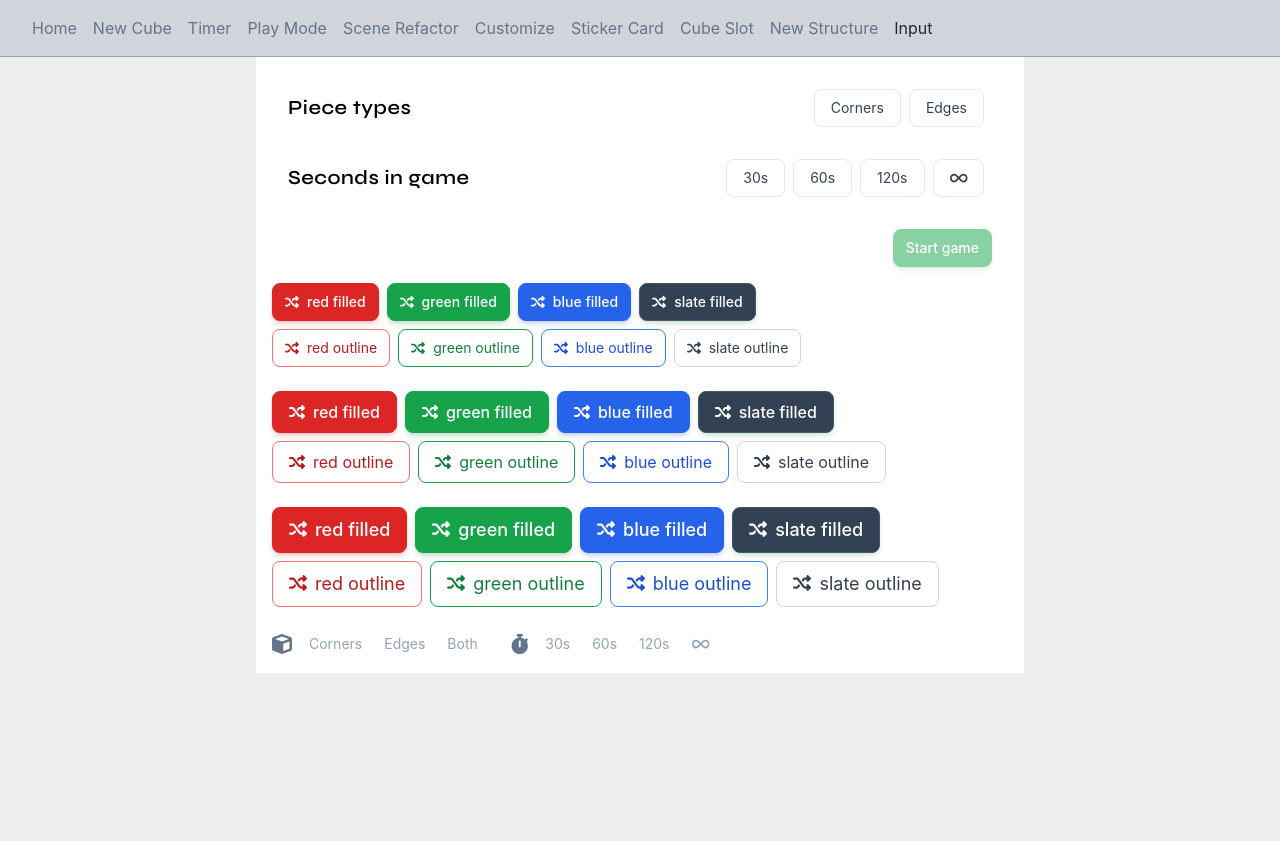
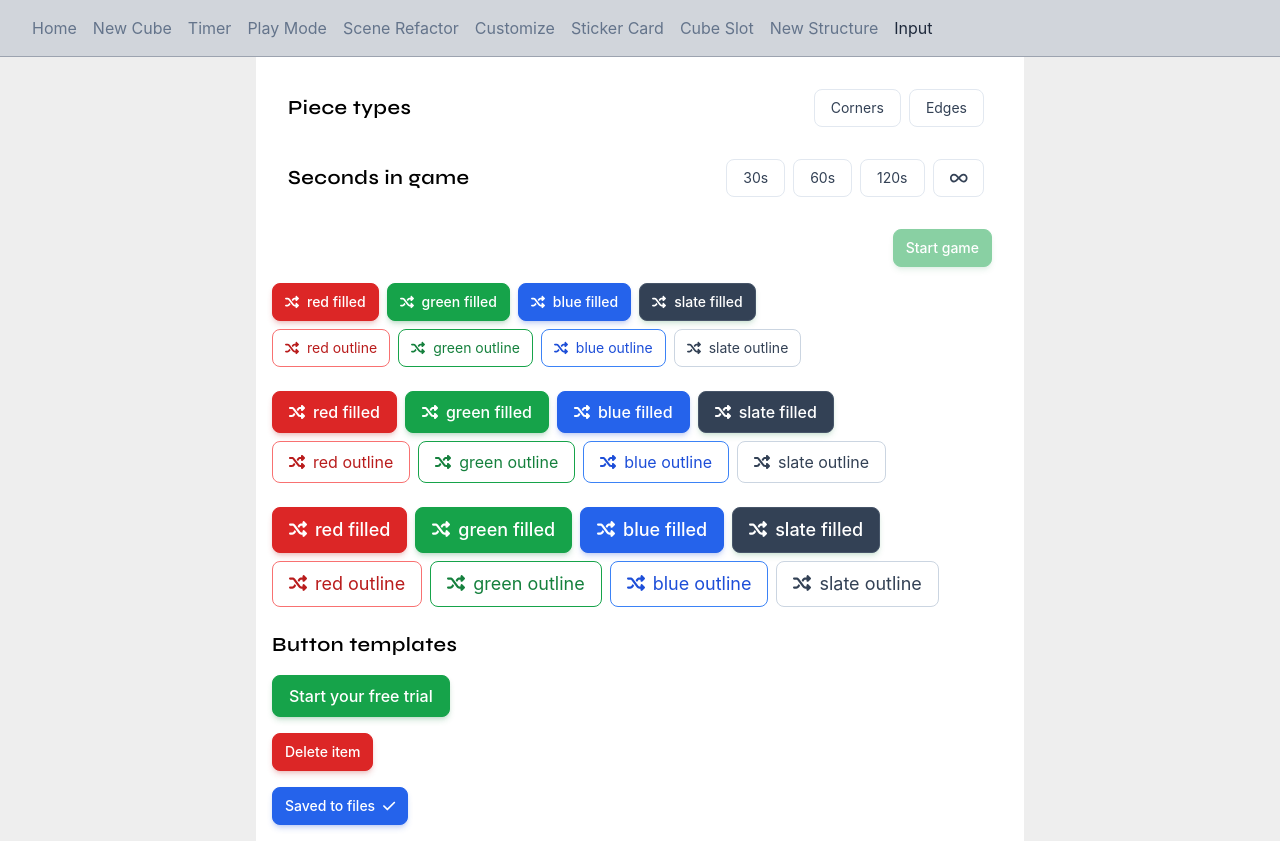
Before and after one commit to McHeisenburglar/rubiks-cube-3d-vite, a React (Vite) app: page /rubiks-cube-3d-vite/input-elements in a window 1280 px wide. Before the commit the page ends 800 px from the top, so only its background shows below. Built offline with nearby package versions, Linux system fonts and the light colour scheme.

Commit message:
Add ButtonTemplates. Might be going too far. This shit is fun.

```diff
--- a/src/components/input/ButtonGrid.tsx
+++ b/src/components/input/ButtonGrid.tsx
@@ -1,11 +1,11 @@
 import { faShuffle } from "@fortawesome/free-solid-svg-icons";
 import React from "react";
-import { NewButton } from "../play-mode/NewButton";
+import { Button } from "../play-mode/Button";
 
 export const ButtonGrid = () => {
-    type sizeProp = Parameters<typeof NewButton>[0]["size"];
-    type colorProp = Parameters<typeof NewButton>[0]["color"];
-    type styleProp = Parameters<typeof NewButton>[0]["style"];
+    type sizeProp = Parameters<typeof Button>[0]["size"];
+    type colorProp = Parameters<typeof Button>[0]["color"];
+    type styleProp = Parameters<typeof Button>[0]["style"];
     return (
         <>
             {(["sm", "md", "lg"] as sizeProp[]).map((size) => {
@@ -23,7 +23,7 @@ export const ButtonGrid = () => {
                                         ] as colorProp[]
                                     ).map((color) => {
                                         return (
-                                            <NewButton
+                                            <Button
                                                 onClick={() => {}}
                                                 color={color}
                                                 size={size}
@@ -31,7 +31,7 @@ export const ButtonGrid = () => {
                                                 style={style}
                                             >
                                                 {color} {style}
-                                            </NewButton>
+                                            </Button>
                                         );
                                     })}
                                 </div>
--- a/src/components/input/InputPage.tsx
+++ b/src/components/input/InputPage.tsx
@@ -1,7 +1,7 @@
 import { FontAwesomeIcon } from "@fortawesome/react-fontawesome";
 import { faInfinity } from "@fortawesome/free-solid-svg-icons";
 import { useState } from "react";
-import { NewButton } from "../play-mode/NewButton";
+import { Button } from "../play-mode/Button";
 import { ButtonGrid } from "./ButtonGrid";
 import { RadioOption, SwitchList } from "./SwitchList";
 import { GameOptionButtons } from "../play-mode/GameOptionButtons";
@@ -59,7 +59,6 @@ const Main = () => {
     ];
 
     return (
-        <>
         <div className="m-auto max-w-3xl bg-white p-4">
             <div className="flex items-center justify-between p-4">
                 <h3 className="wide text-xl">Piece types</h3>
@@ -82,24 +81,29 @@ const Main = () => {
                 </div>
             </div>
             <div className="flex justify-end p-4">
-                    <NewButton
-                        disabled={
-                            !gameOptions.pieceType || !gameOptions.seconds
-                        }
+                <Button
+                    disabled={!gameOptions.pieceType || !gameOptions.seconds}
                     onClick={() => {}}
                     style={"filled"}
                     color={"green"}
                 >
                     Start game
-                    </NewButton>
+                </Button>
             </div>
             <ButtonGrid />
-                <GameOptionButtons
+            {/* <GameOptionButtons
                 gameOptions={gameOptions}
                 setGameOptions={setGameOptions}
-                />
+            /> */}
+            <div>
+                <h3 className="wide mb-4 text-xl">Button templates</h3>
+                <ul className="flex flex-col items-start gap-4">
+                    <Button.Success>Start your free trial</Button.Success>
+                    <Button.Danger>Delete item</Button.Danger>
+                    <Button.Confirm>Saved to files</Button.Confirm>
+                </ul>
             </div>
-        </>
+        </div>
     );
 };
 
--- a/src/components/new/CubeRotationWrapper.tsx
+++ b/src/components/new/CubeRotationWrapper.tsx
@@ -73,14 +73,13 @@ const CubeRotationController: React.FC<IProps> = ({
         previousX.current = e.clientX;
         previousY.current = e.clientY;
 
+        // to toggle 'smooth' class
         setIsDragging(true);
     };
 
     const onMouseMove = (e: React.MouseEvent<HTMLDivElement>) => {
         if (disabled) return;
         if (isDraggingRef.current) {
-            // to toggle 'smooth' class
-
             // Get difference from previous frame
             const diffX = e.clientX - previousX!.current!;
             const diffY = e.clientY - previousY!.current!;
--- a/src/components/play-mode/NewButton.tsx
+++ b/src/components/play-mode/Button.tsx
@@ -1,8 +1,16 @@
 import React from "react";
-import { IconDefinition } from "@fortawesome/free-solid-svg-icons";
+import { IconDefinition, faCheck } from "@fortawesome/free-solid-svg-icons";
 import { FontAwesomeIcon } from "@fortawesome/react-fontawesome";
 
-export interface NewButtonProps {
+type ButtonType = React.FC<ButtonProps>;
+type ButtonTemplates = {
+    Success: ButtonType;
+    Danger: ButtonType;
+    Confirm: ButtonType;
+};
+type ButtonBase = ButtonType & ButtonTemplates;
+
+export interface ButtonProps {
     children?: ChildElement;
     disabled?: boolean;
     icon?: IconDefinition;
@@ -11,10 +19,10 @@ export interface NewButtonProps {
     style?: "filled" | "outline" | "ghost";
     size?: "sm" | "md" | "lg";
     className?: CSSClass;
-    onClick: () => void;
+    onClick?: () => void;
 }
 
-export const NewButton: React.FC<NewButtonProps> = ({
+const Button: ButtonBase = ({
     children = "",
     icon,
     disabled = false,
@@ -23,7 +31,7 @@ export const NewButton: React.FC<NewButtonProps> = ({
     style = "outline",
     size = "sm",
     className = "",
-    onClick,
+    onClick = () => {},
 }) => {
     const handleClick = (e: React.MouseEvent) => {
         (e.currentTarget as HTMLButtonElement).blur();
@@ -81,3 +89,38 @@ export const NewButton: React.FC<NewButtonProps> = ({
         </button>
     );
 };
+
+Button.Success = (props) => {
+    const myProps: ButtonProps = {
+        ...props,
+        style: "filled",
+        color: "green",
+        size: "md",
+    };
+
+    return <Button {...myProps} />;
+};
+
+Button.Danger = (props) => {
+    const myProps: ButtonProps = {
+        ...props,
+        style: "filled",
+        color: "red",
+    };
+
+    return <Button {...myProps} />;
+};
+
+Button.Confirm = (props) => {
+    const myProps: ButtonProps = {
+        ...props,
+        style: "filled",
+        color: "blue",
+        icon: faCheck,
+        iconPlacement: "right",
+    };
+
+    return <Button {...myProps} />;
+};
+
+export { Button };
--- a/src/components/play-mode/Main.tsx
+++ b/src/components/play-mode/Main.tsx
@@ -15,14 +15,14 @@ import {
     useCubeContext,
 } from "../new-structure/useCubeContext";
 import { CubeView } from "../new-structure/CubeView";
-import { NewButton } from "./NewButton";
+import { Button } from "./Button";
 import { GameOptionButtons } from "./GameOptionButtons";
 import ScrambleControls from "./ScrambleControls";
 import PauseOverlay from "./PauseOverlay";
 
 const StartButton: React.FC<{ onClick: () => void }> = ({ onClick }) => {
     return (
-        <NewButton
+        <Button
             key="start"
             size="md"
             color="green"
@@ -31,7 +31,7 @@ const StartButton: React.FC<{ onClick: () => void }> = ({ onClick }) => {
             onClick={onClick}
         >
             Start game
-        </NewButton>
+        </Button>
     );
 };
 
@@ -171,6 +171,7 @@ const PlayModeComponent2: React.FC<PlayModeProps> = ({
                     secondsTotal={gameOptions.seconds || 60}
                     millisecondsLeft={timer.millisecondsLeft}
                 />
+
                 <div className="relative text-center duration-500 ease-out ">
                     <PauseOverlay active={timer.isPaused} />
                     {cubeSlot}
@@ -192,20 +193,23 @@ const PlayModeComponent2: React.FC<PlayModeProps> = ({
                             gameOptions={gameOptions}
                             setGameOptions={setGameOptions}
                         />
-                        <StartButton onClick={timer.start} />
+                        <Button.Success
+                            className="w-full"
+                            onClick={timer.start}
+                        >
+                            Start game
+                        </Button.Success>
                     </div>
                 )}
 
                 {game.inProgress && (
                     <div className="flex justify-center gap-2">
                         {timer.isPaused ? (
-                            <NewButton onClick={timer.unpause}>
-                                Unpause
-                            </NewButton>
+                            <Button onClick={timer.unpause}>Unpause</Button>
                         ) : (
-                            <NewButton onClick={timer.pause}>Pause</NewButton>
+                            <Button onClick={timer.pause}>Pause</Button>
                         )}
-                        <NewButton onClick={timer.stop}>End game</NewButton>
+                        <Button onClick={timer.stop}>End game</Button>
                     </div>
                 )}
             </div>
--- a/src/components/play-mode/ScrambleControls.tsx
+++ b/src/components/play-mode/ScrambleControls.tsx
@@ -7,7 +7,7 @@ import {
 } from "@fortawesome/free-solid-svg-icons";
 import { FontAwesomeIcon } from "@fortawesome/react-fontawesome";
 import { CopyToClipboard } from "react-copy-to-clipboard";
-import { NewButton } from "./NewButton";
+import { Button } from "./Button";
 import { TooltipWrapper } from "../input/InputPage";
 
 interface ScrambleControlsProps {
@@ -32,31 +32,31 @@ const ScrambleControls: React.FC<ScrambleControlsProps> = ({
     return (
         <>
             <div className="text-center">
-                <NewButton
+                <Button
                     style="ghost"
                     color="slate"
                     icon={faPencil}
                     onClick={() => {}}
                 >
                     Customize cube
-                </NewButton>
-                <NewButton
+                </Button>
+                <Button
                     style="ghost"
                     color="slate"
                     icon={faShuffle}
                     onClick={onClickScramble}
                 >
                     {scramble ? "Scramble again" : "Scramble cube"}
-                </NewButton>
+                </Button>
                 {scramble && (
-                    <NewButton
+                    <Button
                         icon={faArrowRotateLeft}
                         style="ghost"
                         color="green"
                         onClick={onClickReset}
                     >
                         Reset
-                    </NewButton>
+                    </Button>
                 )}
             </div>
             {scramble && (
@@ -77,4 +77,4 @@ const ScrambleControls: React.FC<ScrambleControlsProps> = ({
     );
 };
 
-export default ScrambleControls
+export default ScrambleControls;
```
Lines whose indentation alone changed are shown as unchanged.
